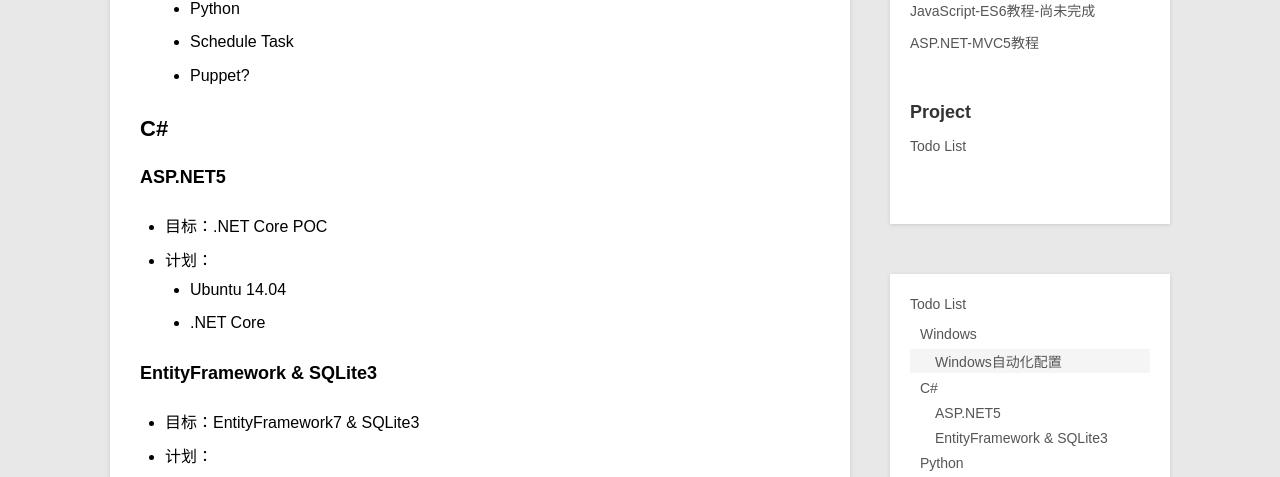
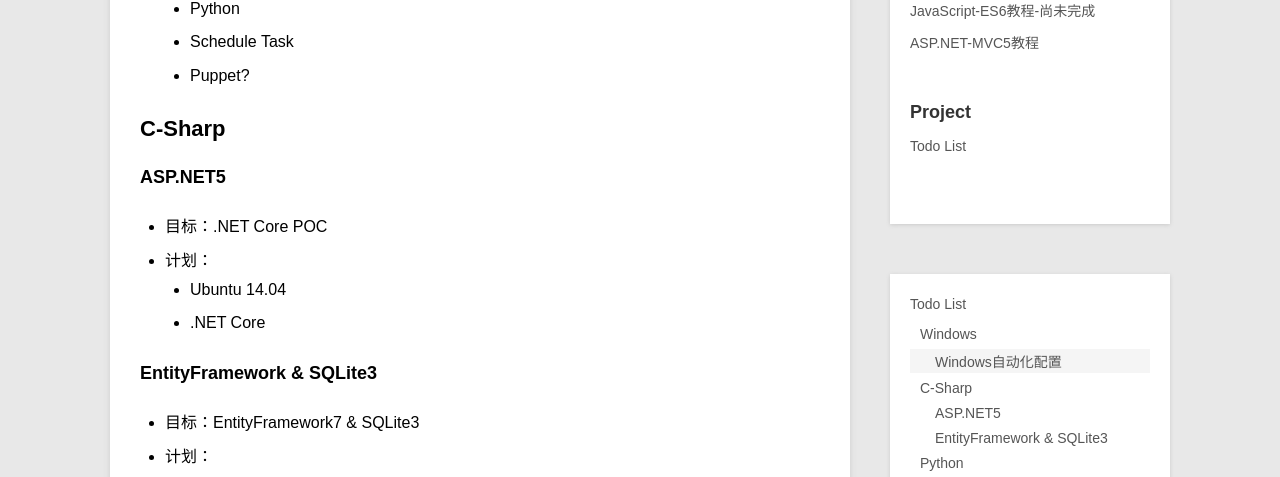
Before and after one commit to wu-wenxiang/wu-wenxiang.github.io, a Jekyll site: the page built from _posts/project/2016-05-19-Todo-List.md, in a window 1280 px wide and 900 px high, scrolled down 489 px. Shown: the part 144-621 px from the top of the window. Built offline with Jekyll 4.4.1, drawn with Linux system fonts in a browser that asks for light colours.

Commit message:
update project/2016-05-19-Todo-List.md

```diff
--- a/_posts/project/2016-05-19-Todo-List.md
+++ b/_posts/project/2016-05-19-Todo-List.md
@@ -20,7 +20,8 @@ description:    列举希望完成的项目……
 	- Schedule Task
 	- Puppet?
 
-## C#
+## C-Sharp
+
 ### ASP.NET5
 - 目标：.NET Core POC
 - 计划：
@@ -35,6 +36,7 @@ description:    列举希望完成的项目……
 	- C#
 
 ## Python
+
 ### Django POC
 - 目标：基于Django的一个开发框架，Restful，兼容JS框架，包括配置测试、部署
 - 计划：
@@ -60,6 +62,7 @@ description:    列举希望完成的项目……
 	- Python
 
 ## Azure
+
 ### Azure Development
 - 目标：Azure Dev POC
 - 计划：
@@ -67,6 +70,7 @@ description:    列举希望完成的项目……
 	- C#
 
 ## JavaScript
+
 ### AnuglarJS
 - 目标：
 - 计划：
```
